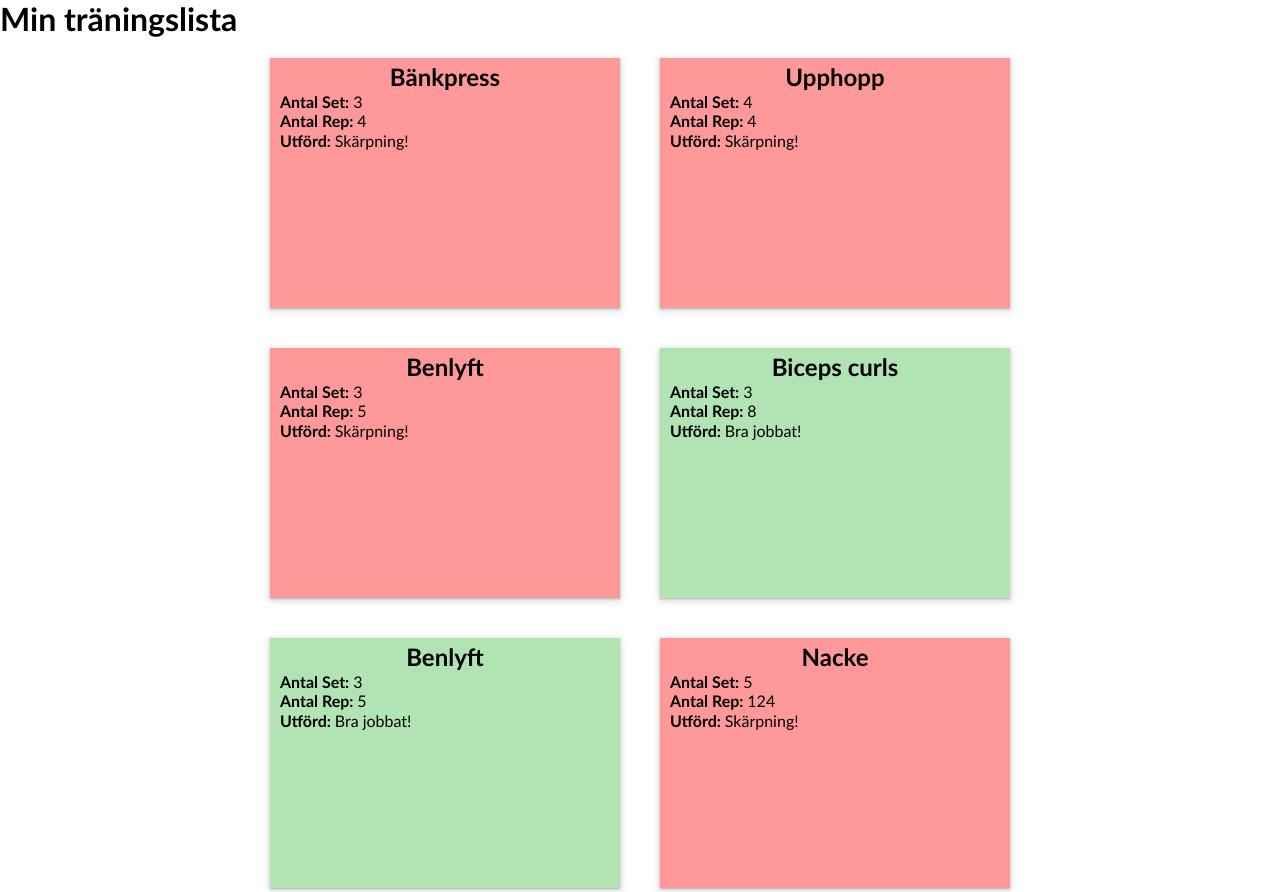
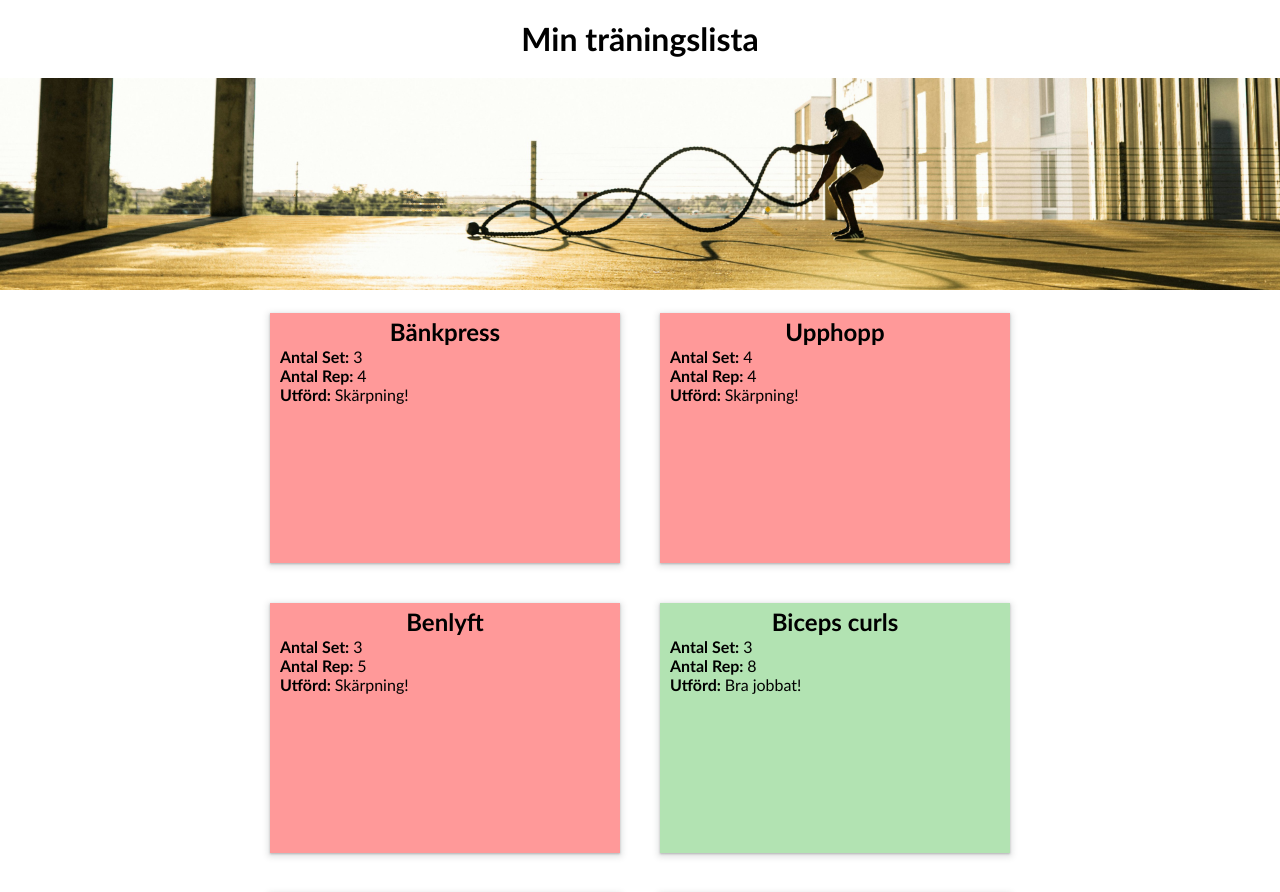
Before and after one commit to MarkusVickman/react-m1, a React (Vite) app: page / in a window 1280 px wide. Shown: the top 892 px of the page. Built offline with nearby package versions, Linux system fonts and the light colour scheme.

Commit message:
Det mesta är nog implementerat nu

```diff
--- a/src/Footer.css
+++ b/src/Footer.css
@@ -8,5 +8,5 @@ footer {
   }
 
   footer p {
-    padding-top: 10px;
+    padding-top: 15px;
   }
--- a/src/Footer.tsx
+++ b/src/Footer.tsx
@@ -4,7 +4,7 @@ function Footer() {
 
     return (
         <footer>
-            <p>THIS IS THE Footer</p>
+            <p>Skapad av <b>Markus Vickman</b></p>
         </footer>
     )
 }
--- a/src/Header.css
+++ b/src/Header.css
@@ -0,0 +1,16 @@
+header{
+    width: 100%;
+}
+
+header h1 {
+    text-align: center;
+    padding: 20px;
+}
+
+.banner {
+
+}
+
+.banner img {
+    width: 100%;
+}
--- a/src/Header.tsx
+++ b/src/Header.tsx
@@ -1,10 +1,12 @@
 import './Header.css'
+import banner from './assets/workout-banner.jpg'
 
 function Header() {
 
     return (
         <header>
-            <h1>Min träningslista</h1>
+                        <h1>Min träningslista</h1>
+                        <div className='banner'><img src={ banner } alt="Kille som tränar i soluppgången." /></div>
         </header>
     )
 }
```
Also changed, not shown: src/assets/workout-banner.jpg (added).
